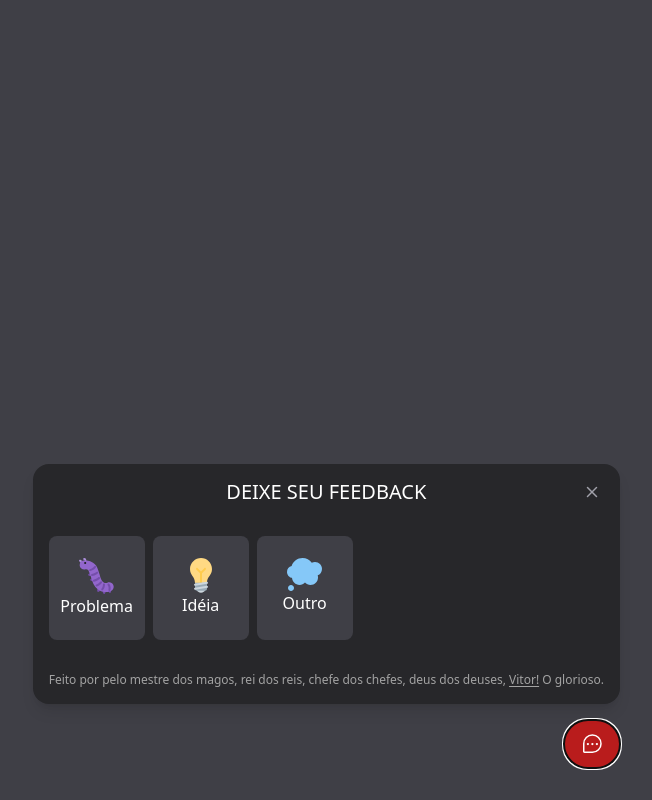
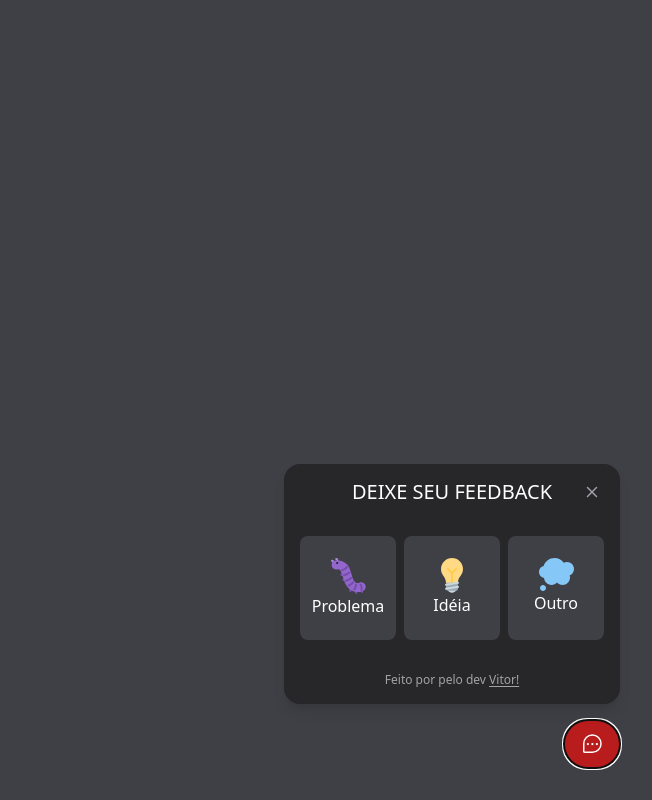
Before and after one commit to vitor93gs/FrontWidget, a React (Vite) app: page / in a window 1280 px wide. Both pictures are taken after a click on the button "Feedback". Shown: the whole page, without its empty margins (628-1280 px from the left). Built offline with nearby package versions, Linux system fonts and the light colour scheme.

Commit message:
instalado extensao de forms do tailwind

```diff
--- a/src/components/Form/Passos/Conteudo.tsx
+++ b/src/components/Form/Passos/Conteudo.tsx
@@ -4,7 +4,7 @@ import { CloseButton } from '../../CloseButton';
 
 interface Props {
 	feedbackType: FeedbackType;
-    onFeedbackRestart: () => void;
+	onFeedbackRestart: () => void;
 }
 
 export function Conteudo({ feedbackType, onFeedbackRestart }: Props) {
@@ -12,7 +12,11 @@ export function Conteudo({ feedbackType, onFeedbackRestart }: Props) {
 	return (
 		<>
 			<header>
-				<button type="button" className="top-5 left-5 absolute text-zinc-400 hover:text-zinc-100" onClick={onFeedbackRestart}>
+				<button
+					type="button"
+					className="top-5 left-5 absolute text-zinc-400 hover:text-zinc-100"
+					onClick={onFeedbackRestart}
+				>
 					<ArrowLeft weight="bold" className="h-4 w-4" />
 				</button>
 				<span className="text-xl leading-6 flex items-center gap-2">
@@ -25,7 +29,12 @@ export function Conteudo({ feedbackType, onFeedbackRestart }: Props) {
 				</span>
 				<CloseButton />
 			</header>
-			<div className="flex py-8 gap-2 w-full"></div>
+			<form className="my-4 w-full">
+				<textarea
+					className="min-w-[304px] w-full min-h-[112px] text-sm placeholder-zinc-400 text-zinc-100 border-zinc-600 bg-transparent rounded-md focus:border-red-700 focus:ring-red-700 focus:ring-2 resize-none focus:outline-none"
+					placeholder="Conte com detalhes o que acontece com o senhor, jovem gafanhoto..."
+				/>
+			</form>
 		</>
 	);
 }
--- a/src/components/Form/index.tsx
+++ b/src/components/Form/index.tsx
@@ -27,27 +27,28 @@ export type FeedbackType = keyof typeof feedbackTypes;
 export function Form() {
 	const [feedbackType, setFeedbackType] = useState<FeedbackType | null>(null);
 
-	function handleRestartFeedback(){
+	function handleRestartFeedback() {
 		setFeedbackType(null);
 	}
 
 	return (
 		<div className="bg-zinc-800 p-4 relative rounded-2xl mb-4 flex flex-col items-center shadow-lg w-[calc(100vw-2rem)] md:w-auto">
-
 			{!feedbackType ? (
 				<Escolha setFeedbackType={setFeedbackType} />
 			) : (
-				<Conteudo feedbackType={feedbackType} onFeedbackRestart={handleRestartFeedback}/>
+				<Conteudo
+					feedbackType={feedbackType}
+					onFeedbackRestart={handleRestartFeedback}
+				/>
 			)}
 			<footer className="text-xs text-neutral-400">
-				Feito por pelo mestre dos magos, rei dos reis, chefe dos chefes, deus dos deuses, {" "}
+				Feito por pelo dev{' '}
 				<a
 					className="underline underline-offset-2"
 					href="https://github.com/vitor93gs"
 				>
 					Vitor!
 				</a>
-				{" "}O glorioso.
 			</footer>
 		</div>
 	);
```
